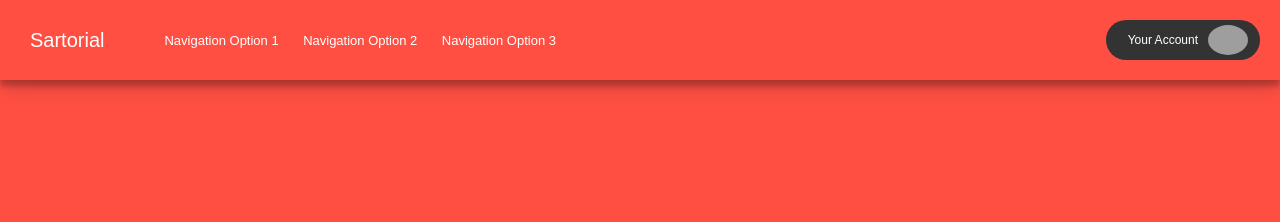
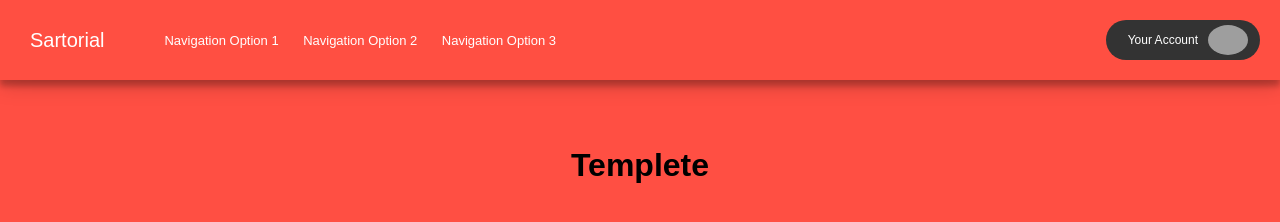
Before and after one commit to cdobby69/portfolio, a plain HTML site: page templete.html in a window 1280 px wide. Drawn offline with Linux system fonts and the light colour scheme; grey boxes are pictures that could not be loaded.

Commit message:
Update templete.html

```diff
--- a/templete.html
+++ b/templete.html
@@ -82,13 +82,13 @@
         transition: background-color 0.5s;
 
       }
-      .conetnt {
+      .content {
         display: flex;
         flex-direction: column;
         align-items: center;
         margin: 50px;
        padding-top: 40px;
-	   padding-bottom: 150px;
+       padding-bottom: 150px;
       }
 
     </style>
@@ -118,7 +118,7 @@
     <!-- content -->
     <div class="content">
 
-
+      <h1>Templete</h1>
 
     </div>
   </body>
```
